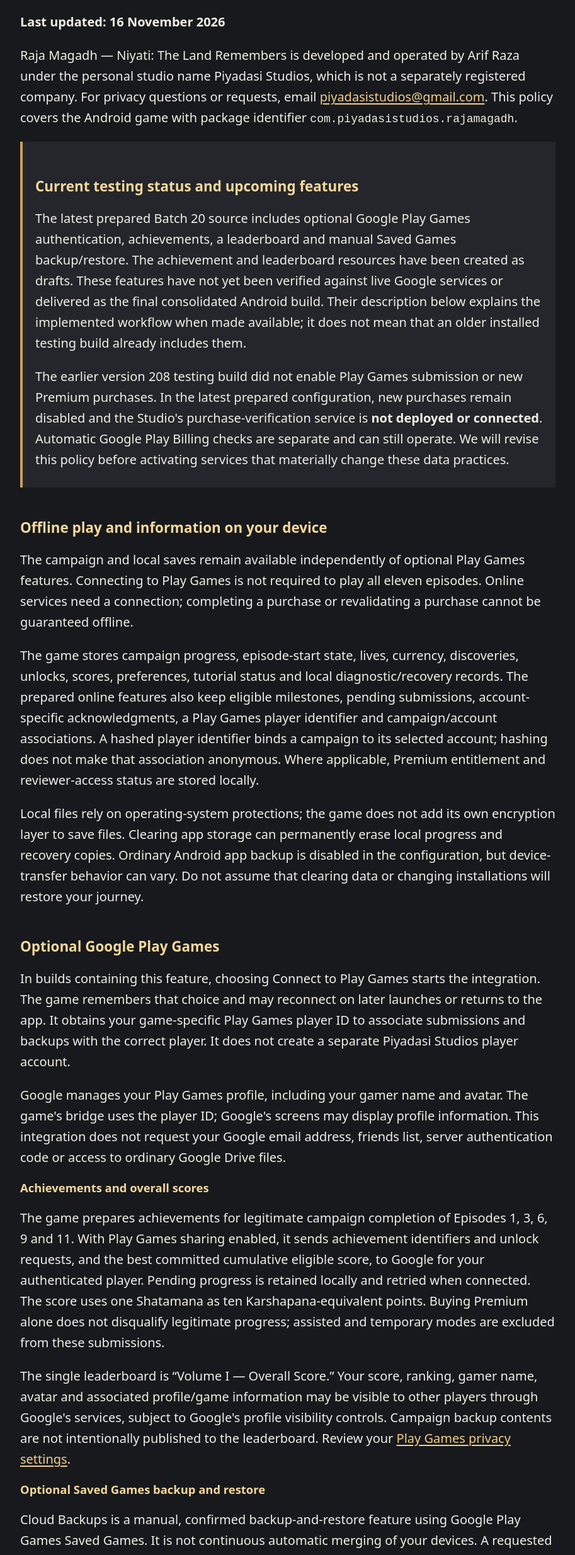
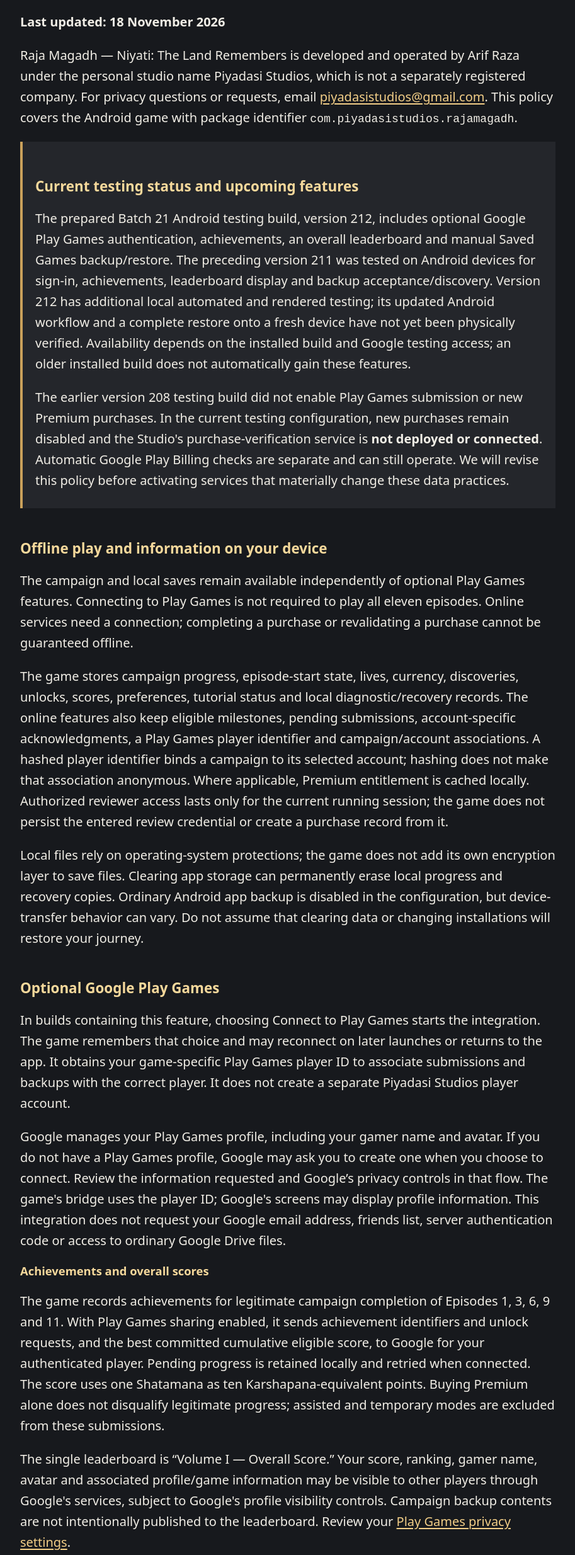
Before and after one commit to piyadasistudios/privacy-policy, a plain HTML site: page index.html in a window 1280 px wide. Shown: the part 75-2544 px from the top of the page at 63% size, without its empty margins (183-1096 px from the left). Drawn offline with Linux system fonts and the light colour scheme.

Commit message:
Update Raja Magadh Privacy Policy for Batch 21

```diff
--- a/index.html
+++ b/index.html
@@ -11,20 +11,20 @@
 </head>
 <body><main>
 <h1>Raja Magadh Privacy Policy</h1>
-<p><strong>Last updated: 16 November 2026</strong></p>
+<p><strong>Last updated: 18 November 2026</strong></p>
 <p>Raja Magadh — Niyati: The Land Remembers is developed and operated by Arif Raza under the personal studio name Piyadasi Studios, which is not a separately registered company. For privacy questions or requests, email <a href="mailto:piyadasistudios@gmail.com">piyadasistudios@gmail.com</a>. This policy covers the Android game with package identifier <code>com.piyadasistudios.rajamagadh</code>.</p>
 <section class="status" aria-labelledby="status"><h2 id="status">Current testing status and upcoming features</h2>
-<p>The latest prepared Batch 20 source includes optional Google Play Games authentication, achievements, a leaderboard and manual Saved Games backup/restore. The achievement and leaderboard resources have been created as drafts. These features have not yet been verified against live Google services or delivered as the final consolidated Android build. Their description below explains the implemented workflow when made available; it does not mean that an older installed testing build already includes them.</p>
-<p>The earlier version 208 testing build did not enable Play Games submission or new Premium purchases. In the latest prepared configuration, new purchases remain disabled and the Studio's purchase-verification service is <strong>not deployed or connected</strong>. Automatic Google Play Billing checks are separate and can still operate. We will revise this policy before activating services that materially change these data practices.</p></section>
+<p>The prepared Batch 21 Android testing build, version 212, includes optional Google Play Games authentication, achievements, an overall leaderboard and manual Saved Games backup/restore. The preceding version 211 was tested on Android devices for sign-in, achievements, leaderboard display and backup acceptance/discovery. Version 212 has additional local automated and rendered testing; its updated Android workflow and a complete restore onto a fresh device have not yet been physically verified. Availability depends on the installed build and Google testing access; an older installed build does not automatically gain these features.</p>
+<p>The earlier version 208 testing build did not enable Play Games submission or new Premium purchases. In the current testing configuration, new purchases remain disabled and the Studio's purchase-verification service is <strong>not deployed or connected</strong>. Automatic Google Play Billing checks are separate and can still operate. We will revise this policy before activating services that materially change these data practices.</p></section>
 <h2>Offline play and information on your device</h2>
 <p>The campaign and local saves remain available independently of optional Play Games features. Connecting to Play Games is not required to play all eleven episodes. Online services need a connection; completing a purchase or revalidating a purchase cannot be guaranteed offline.</p>
-<p>The game stores campaign progress, episode-start state, lives, currency, discoveries, unlocks, scores, preferences, tutorial status and local diagnostic/recovery records. The prepared online features also keep eligible milestones, pending submissions, account-specific acknowledgments, a Play Games player identifier and campaign/account associations. A hashed player identifier binds a campaign to its selected account; hashing does not make that association anonymous. Where applicable, Premium entitlement and reviewer-access status are stored locally.</p>
+<p>The game stores campaign progress, episode-start state, lives, currency, discoveries, unlocks, scores, preferences, tutorial status and local diagnostic/recovery records. The online features also keep eligible milestones, pending submissions, account-specific acknowledgments, a Play Games player identifier and campaign/account associations. A hashed player identifier binds a campaign to its selected account; hashing does not make that association anonymous. Where applicable, Premium entitlement is cached locally. Authorized reviewer access lasts only for the current running session; the game does not persist the entered review credential or create a purchase record from it.</p>
 <p>Local files rely on operating-system protections; the game does not add its own encryption layer to save files. Clearing app storage can permanently erase local progress and recovery copies. Ordinary Android app backup is disabled in the configuration, but device-transfer behavior can vary. Do not assume that clearing data or changing installations will restore your journey.</p>
 <h2>Optional Google Play Games</h2>
 <p>In builds containing this feature, choosing Connect to Play Games starts the integration. The game remembers that choice and may reconnect on later launches or returns to the app. It obtains your game-specific Play Games player ID to associate submissions and backups with the correct player. It does not create a separate Piyadasi Studios player account.</p>
-<p>Google manages your Play Games profile, including your gamer name and avatar. The game's bridge uses the player ID; Google's screens may display profile information. This integration does not request your Google email address, friends list, server authentication code or access to ordinary Google Drive files.</p>
+<p>Google manages your Play Games profile, including your gamer name and avatar. If you do not have a Play Games profile, Google may ask you to create one when you choose to connect. Review the information requested and Google’s privacy controls in that flow. The game's bridge uses the player ID; Google's screens may display profile information. This integration does not request your Google email address, friends list, server authentication code or access to ordinary Google Drive files.</p>
 <h3>Achievements and overall scores</h3>
-<p>The game prepares achievements for legitimate campaign completion of Episodes 1, 3, 6, 9 and 11. With Play Games sharing enabled, it sends achievement identifiers and unlock requests, and the best committed cumulative eligible score, to Google for your authenticated player. Pending progress is retained locally and retried when connected. The score uses one Shatamana as ten Karshapana-equivalent points. Buying Premium alone does not disqualify legitimate progress; assisted and temporary modes are excluded from these submissions.</p>
+<p>The game records achievements for legitimate campaign completion of Episodes 1, 3, 6, 9 and 11. With Play Games sharing enabled, it sends achievement identifiers and unlock requests, and the best committed cumulative eligible score, to Google for your authenticated player. Pending progress is retained locally and retried when connected. The score uses one Shatamana as ten Karshapana-equivalent points. Buying Premium alone does not disqualify legitimate progress; assisted and temporary modes are excluded from these submissions.</p>
 <p>The single leaderboard is “Volume I — Overall Score.” Your score, ranking, gamer name, avatar and associated profile/game information may be visible to other players through Google's services, subject to Google's profile visibility controls. Campaign backup contents are not intentionally published to the leaderboard. Review your <a href="https://support.google.com/googleplay/answer/3129346">Play Games privacy settings</a>.</p>
 <h3>Optional Saved Games backup and restore</h3>
 <p>Cloud Backups is a manual, confirmed backup-and-restore feature using Google Play Games Saved Games. It is not continuous automatic merging of your devices. A requested backup sends the committed campaign state, player ID, game/package and format information, an integrity checksum and descriptive backup metadata to Google. Campaign state includes episode-start resources and lives, discoveries, unlocks, completed scoring events, currency collection records and Chronicle progress. It does not include purchase tokens, Premium entitlement leases, reviewer codes, preferences, signing material or cover screenshots.</p>
@@ -38,13 +38,13 @@
 <p>Premium is intended as one optional, non-consumable, one-time purchase, not a subscription. Google operates the payment interface and associated account/payment processing. The game can receive product IDs, localized prices, purchase status, purchase tokens, order IDs and transaction details. It does not receive your payment-card number or present its own card-entry form.</p>
 <h3>Planned verification service — not currently active</h3>
 <p>The prepared verification design would send a purchase token over HTTPS to a Studio-controlled verification endpoint. That service would check purchase status with Google, acknowledge eligible purchases and return a signed entitlement to support Premium access, restoration, retries and later revalidation, including revoked or refunded purchases. The game would store a signed, time-limited entitlement and token hash locally for temporary offline use. This is not a promise of indefinite offline ownership verification.</p>
-<p>No such endpoint is currently configured. No purchase token is sent to it, and new purchase flows remain blocked. Before activation, we will disclose the actual hosting/processing arrangements and relevant retention practices. The intended request contains the purchase token, not campaign saves or Play Games player IDs. A deployed host would also receive connection information such as IP addresses and request metadata. The prepared application code avoids logging raw tokens, but hosting and infrastructure logging still require configuration and review.</p>
+<p>No such endpoint is currently configured. No purchase token is sent to it, and new purchase flows remain blocked. Before activation, we will disclose the actual hosting/processing arrangements and relevant retention practices. The intended app request contains the purchase token, not campaign saves or Play Games player IDs. The prepared service also supports authenticated Google purchase-status notifications for acknowledgment and retry handling; those notifications can include a purchase token. This notification service is not currently deployed. A deployed host would also receive connection information such as IP addresses and request metadata. The prepared application code avoids logging raw tokens, but hosting and infrastructure logging still require configuration and review.</p>
 <h2>Google SDK information and third-party processing</h2>
-<p>Google's SDKs can process technical information in addition to player-requested operations. Billing operational reporting can include operation/error events, app and library versions, Android/device model and build, memory, language/country settings, network type/operator, timing and a client-instance correlation value. Such reporting can occur without a purchase when the reporting service is available. Network recipients can see connection information such as IP addresses. A device build fingerprint describes an operating-system build, not a biometric fingerprint.</p>
+<p>Google's SDKs can process technical information in addition to player-requested operations. Billing operational reporting can include operation/error events, app and library versions, Android/device model and build, memory, language/country settings, network type/operator, timing and a random correlation value created for each BillingClient session and reused across its operations. Such reporting can occur without a purchase when the reporting service is available. Diagnostic events can be queued on the device for later transmission; they are not necessarily processed only in memory or immediately deleted. The identified Billing correlation value is not a persistent hardware identifier or Google account ID. Network recipients can see connection information such as IP addresses. A device build fingerprint describes an operating-system build, not a biometric fingerprint.</p>
 <p>Google discloses automatic analytics and diagnostics for Play Games SDK stability and product improvement. Feature-dependent gameplay and account information is processed when those services are used. This is distinct from a custom Studio analytics system. The presence of a bundled transport or encoding library alone does not establish that it independently sends information.</p>
 <p>Google handles its services under its <a href="https://policies.google.com/privacy">Privacy Policy</a> and <a href="https://policies.google.com/technologies/retention">retention practices</a>. See also <a href="https://developer.android.com/games/pgs/data-collection">Google's Play Games SDK disclosures</a>. Those disclosures describe Google's latest SDK practices, not a packet-by-packet verification of this testing build.</p>
 <h2>Information received by Piyadasi Studios</h2>
-<p>The prepared build has no deployed Studio purchase-verification endpoint, separate player database or Studio-hosted cloud-save service. Optional Play Games data goes to Google rather than a custom Studio server. Google Play may provide developer reports through Play Console; this is separate from creating a custom analytics backend.</p>
+<p>The current testing build has no deployed Studio purchase-verification endpoint, separate player database or Studio-hosted cloud-save service. Optional Play Games data goes to Google rather than a custom Studio server. Google Play may provide developer reports through Play Console; this is separate from creating a custom analytics backend.</p>
 <p>If you email us, we and the email providers handling the message receive your email address, message and any name or attachments you include. Contact Us opens your chosen email app; it does not automatically send a message or attach saves. We use correspondence to respond to requests and address related issues. Send only what is necessary, and never send passwords, payment-card details or private keys.</p>
 <h2>Retention and privacy requests</h2>
 <p>Local information remains until overwritten or removed by existing game functions or device/app-storage controls. Recovery copies have no automatic deletion schedule in this implementation. Removing local data does not remove Google-held backups, scores, transaction records or profile data, and deleting Google data does not necessarily erase local files.</p>
```
